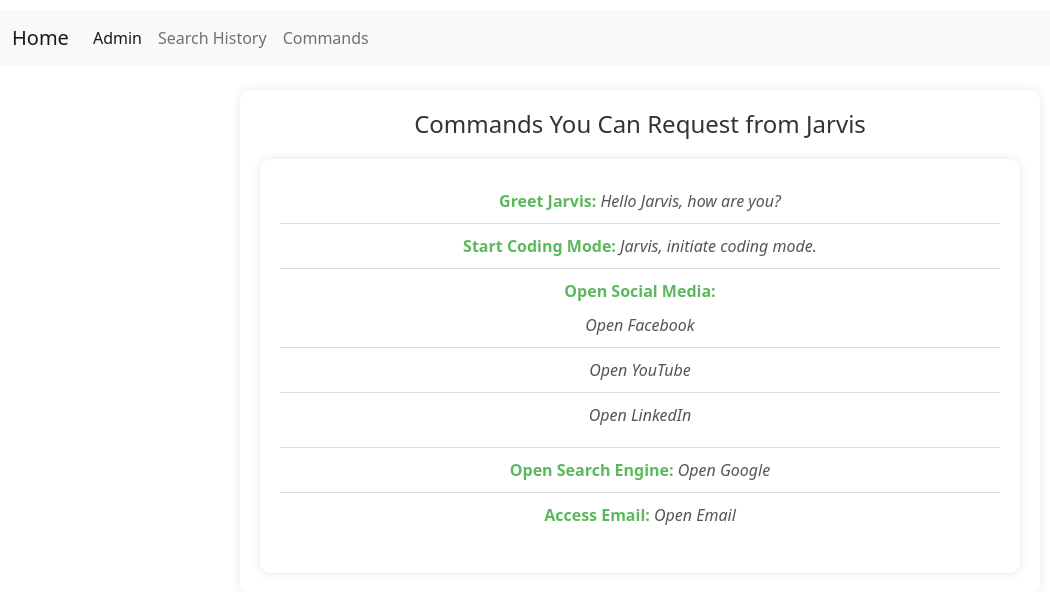
After one commit to AamirSohail07000/flask_projects-voice_assistant, a Flask app: page /commands in a window 1280 px wide. The commit adds this page. Shown: the top 592 px of the page, without its empty margins (0-1050 px from the left). Run offline with Flask 3, Linux system fonts and the light colour scheme.

Commit message:
added more commands and a page for the command guide

```diff
--- a/app.py
+++ b/app.py
@@ -5,6 +5,7 @@ import webbrowser
 import requests
 import os
 from config import store_command_in_db, connect_to_db
+import subprocess #for opening vs code
 
 app = Flask(__name__)
 
@@ -22,6 +23,10 @@ def index():
 @app.route('/admin')
 def admin_page():
     return render_template('admin.html')
+
+@app.route('/commands')
+def commands_page():
+    return render_template('commands.html')
 
 @app.route('/search-history')
 def search_history():
@@ -88,7 +93,10 @@ def processCommand(command):
 
     if "open google" in command.lower():
         speak("Sure! I am openning google for you")
-        webbrowser.open("https://google.com")
+        webbrowser.open("https://www.google.co.in/")
+    elif "open email" in command.lower():
+        speak("Sure! I am openning your emails for you")
+        webbrowser.open("https://mail.google.com/mail/u/0/#inbox")
     elif "open facebook" in command.lower():
         speak("Sure! I am openning facebook for you")
         webbrowser.open("https://facebook.com")
@@ -98,8 +106,20 @@ def processCommand(command):
     elif "open linkedin" in command.lower():
         speak("Sure! I am openning linkedin for you")
         webbrowser.open("https://linkedin.com")
-    elif "hello jarvis how are you" in command.lower():
-        speak("Hey,I'm doing great!,How are you ?")
+    elif "open github" in command.lower():
+        speak("Sure! I am openning Github for you")
+        webbrowser.open("https://github.com/")
+    elif "initiate coding" in command.lower():
+        speak("InitiatedCoding mode. Let’s build something awesome!")
+        subprocess.run([r'C:\Users\sohai\AppData\Local\Programs\Microsoft VS Code\Code.exe'], check=True)
+        webbrowser.open("https://docs.python.org/3.12/")
+        webbrowser.open("https://youtube.com")
+        webbrowser.open("https://github.com/AamirSohail07000")
+        webbrowser.open("https://google.com")
+        webbrowser.open("https://www.w3schools.com/python/default.asp")
+        webbrowser.open("https://linkedin.com")
+    elif "how are you" in command.lower():
+        speak("Hey,I'm doing great!,How can I help ?")
     else:
         speak("Sorry, I did not understand the command.")
 
--- a/static/styles.css
+++ b/static/styles.css
@@ -124,3 +124,42 @@ body {
 *, ::after, ::before {
     box-sizing: border-box;
 }
+
+/* commands page styling */
+.commands-h3 {
+  text-align: center;
+  color: #333;
+  margin-bottom: 20px;
+  font-size: 24px;
+}
+
+#input-commands {
+  background-color: #ffffff;
+  border-radius: 10px;
+  box-shadow: 0 0 10px rgba(0, 0, 0, 0.1);
+  padding: 20px;
+  max-width: 800px;
+  margin: auto;
+}
+
+ul {
+  list-style-type: none; /* Remove bullet points */
+  padding: 0;
+}
+
+li {
+  padding: 10px 0; /* Add spacing between items */
+  border-bottom: 1px solid #ddd; /* Add a line between items */
+}
+
+li:last-child {
+  border-bottom: none; /* Remove the bottom border from the last item */
+}
+
+strong {
+  color: #5cb85c; /* Highlight command name */
+}
+
+em {
+  color: #555; /* Color for command examples */
+}
--- a/templates/base.html
+++ b/templates/base.html
@@ -20,7 +20,7 @@
         <div class="navbar-nav">
           <a class="nav-link active" aria-current="page" href="/admin">Admin</a>
           <a class="nav-link" href="/search-history">Search History</a>
-          <!-- <a class="nav-link" href="#">Custom Search</a> -->
+          <a class="nav-link" href="/commands">Commands</a>
         </div>
       </div>
     </div>
--- /dev/null
+++ b/templates/commands.html
@@ -0,0 +1,22 @@
+{%extends "base.html" %}
+{% block title%}Commands {% endblock %}
+{% block content%}
+<h3 class="commands-h3">Commands You Can Request from Jarvis</h3>
+<div id="input-commands">
+    <ul>
+        <li><strong>Greet Jarvis:</strong> <em>Hello Jarvis, how are you?</em></li>
+        <li><strong>Start Coding Mode:</strong> <em>Jarvis, initiate coding mode.</em></li>
+        <li><strong>Open Social Media:</strong>
+            <ul>
+                <li><em>Open Facebook</em></li>
+                <li><em>Open YouTube</em></li>
+                <li><em>Open LinkedIn</em></li>
+            </ul>
+        </li>
+        <li><strong>Open Search Engine:</strong> <em>Open Google</em></li>
+        <li><strong>Access Email:</strong> <em>Open Email</em></li>
+    </ul>
+</div>
+
+
+{% endblock %}
```
